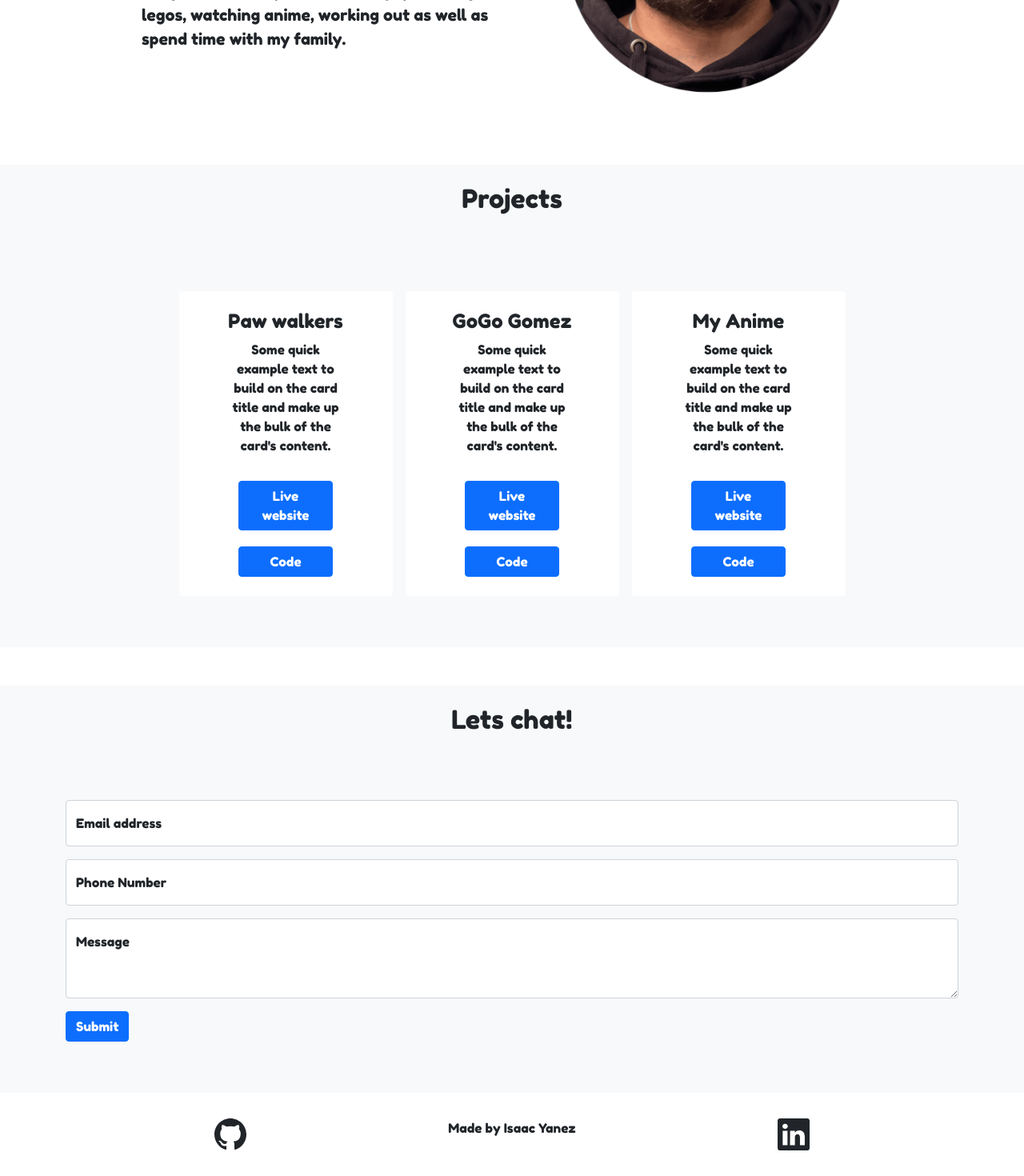
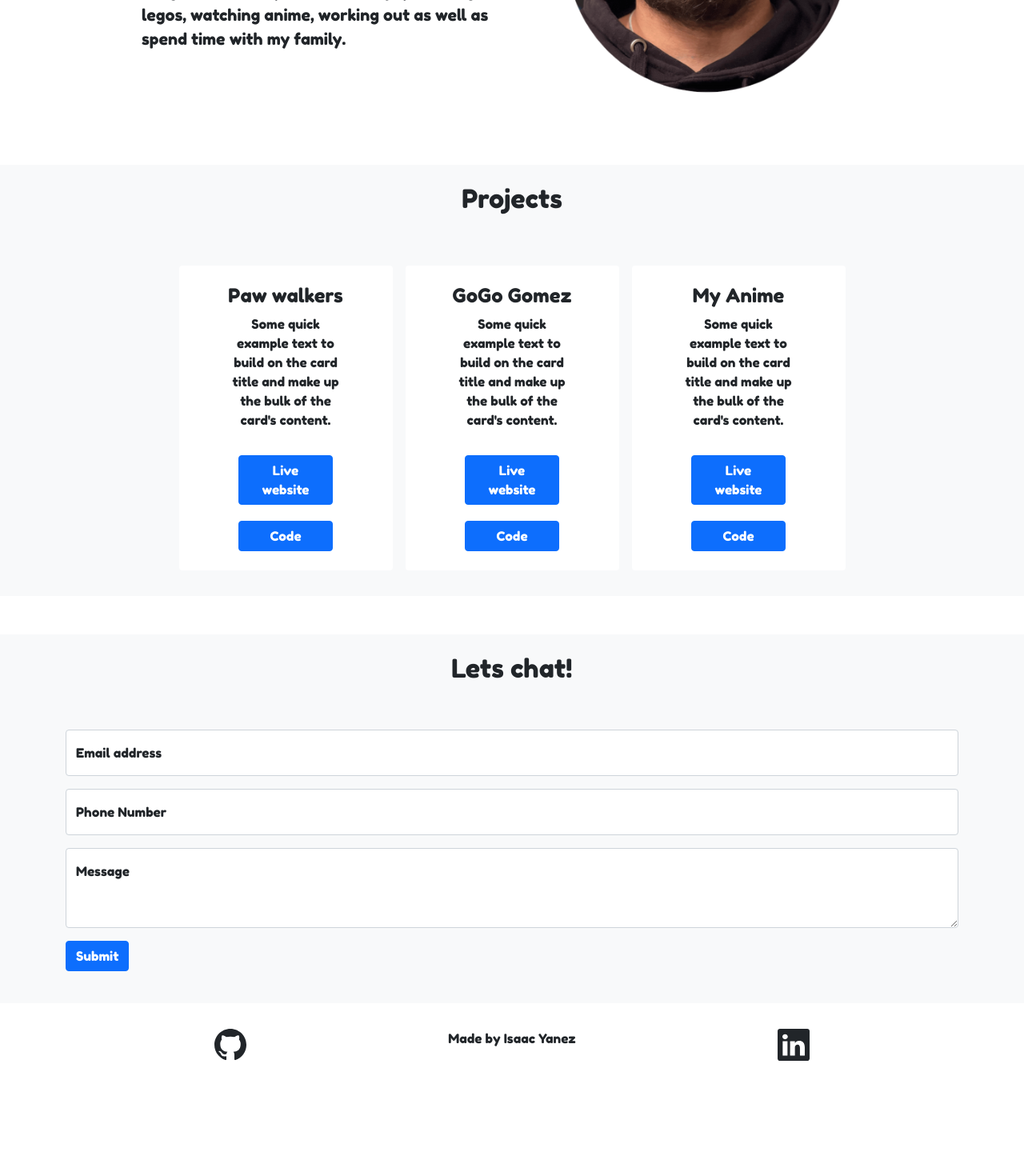
Before and after one commit to iyanez2314/react-portfolio, a React (Create React App) app: page / in a window 1280 px wide. Shown: the part 461-1931 px from the top of the page at 80% size. After the commit the page ends 1819 px from the top, so only its background shows below. Built offline with nearby package versions, Linux system fonts and the light colour scheme.

Commit message:
fixed spacing issues with the contact me form

```diff
--- a/src/Pages/Contact/index.js
+++ b/src/Pages/Contact/index.js
@@ -11,7 +11,7 @@ function Contact () {
                     </h2>
                 </div>
 
-            <div className='row my-5 align-items-center justify-content-center'>
+            <div className='row my-4 align-items-center justify-content-center'>
     <Form>
             <Form.Group className="mb-3" controlId="formBasicEmail">
                 <FloatingLabel
--- a/src/Pages/Projects/index.js
+++ b/src/Pages/Projects/index.js
@@ -12,7 +12,7 @@ function Projects () {
                 </h2>
                 </div>
 
-<div className="row my-5 align-items-center justify-content-center g-3">
+<div className="row my-3 align-items-center justify-content-center g-3">
 <div className="col-8 col-lg-4 col-xl-3">
         <Card className="border-0">
     <Card.Body className="text-center py-4">
```
